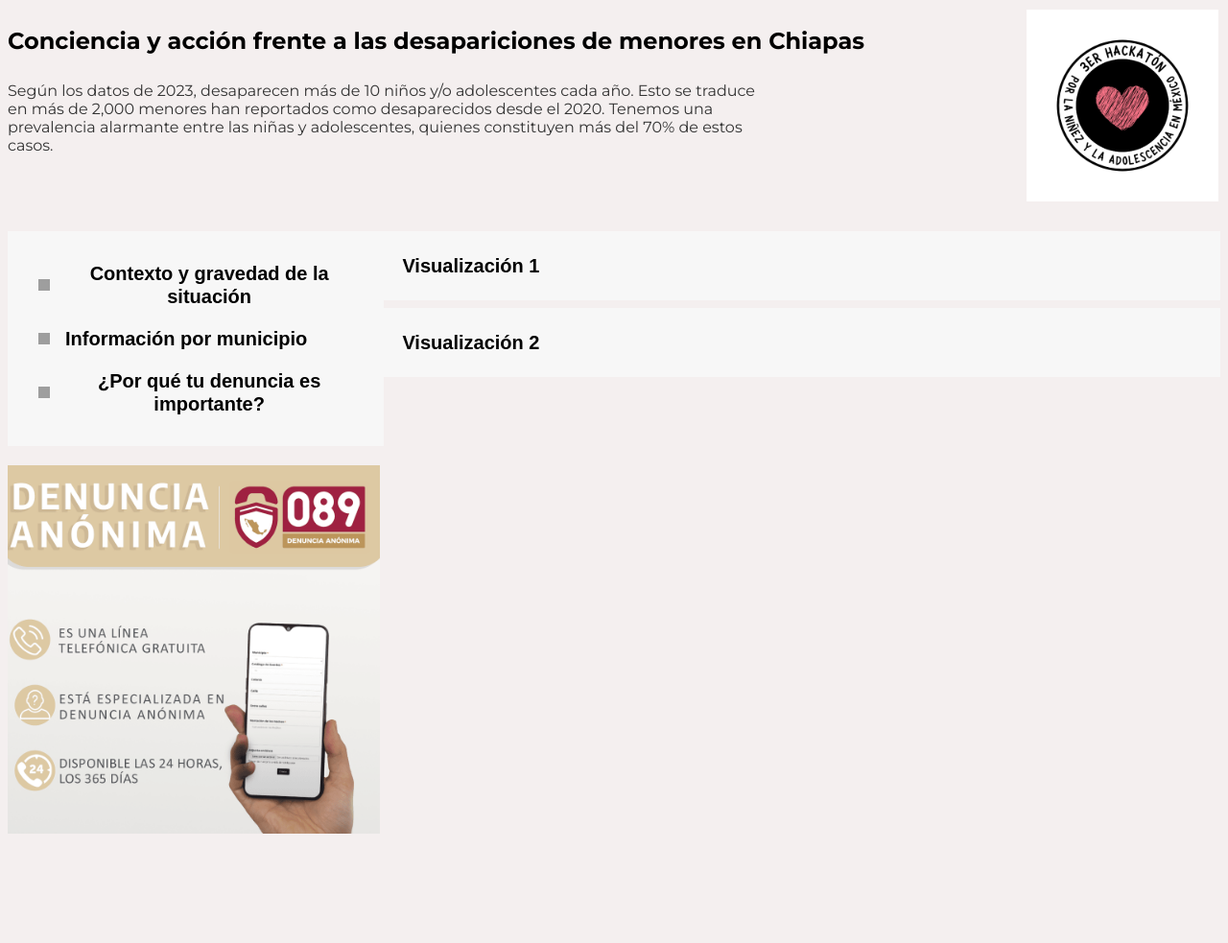
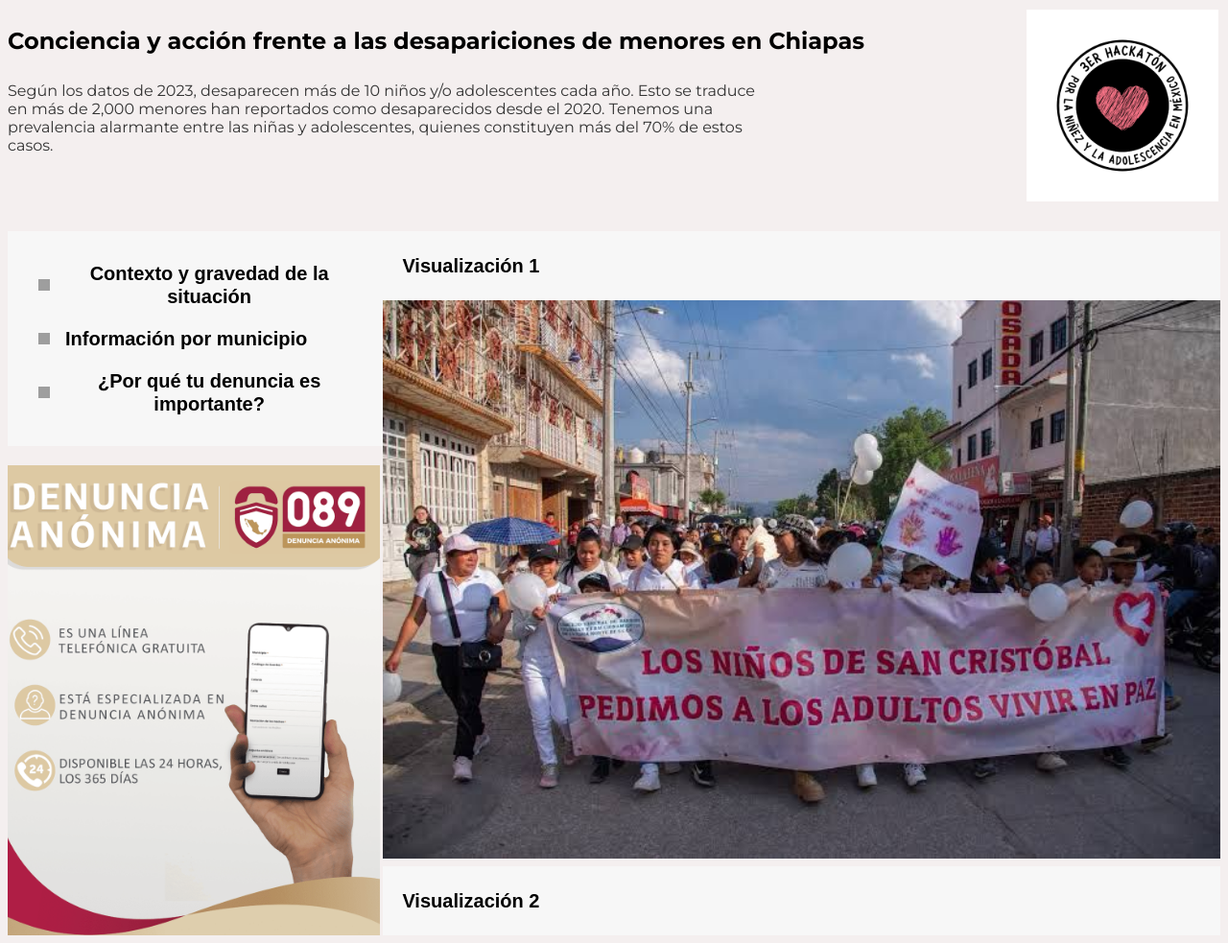
Before and after one commit to dataviz-itam/hackaton-infancia-equipo-fajs, a plain HTML site: page index.html in a window 1280 px wide. Shown: the whole page at 96% size. Before the commit the page ends 877 px from the top, so only its background shows below. Drawn offline with Linux system fonts and the light colour scheme; grey boxes are pictures that could not be loaded.

Commit message:
foto contexto

```diff
--- a/index.html
+++ b/index.html
@@ -56,14 +56,15 @@
                     <ul class="cs-faq-group" data-category="one">
                         <!-- Active class added as default -->
                         <li class="cs-faq-item">
-                            <button class="cs-button">
-                                <span class="cs-button-text">
-                                    Visualización 1
-                                </span>
-                            </button>
-                            <p class="cs-item-p">
-                                Explicación 1 y mapa etc...
-                            </p>
+                            <div class="cs-button-and-image-container">
+                                <button class="cs-button">
+                                    <span class="cs-button-text">
+                                        Visualización 1
+                                    </span>
+                                </button>
+                                <!-- Image below will match the button's width -->
+                                <img src="cristobal.jpeg" alt="Visualización de Cristobal" class="cs-item-img">
+                            </div>
                         </li>
                         <li class="cs-faq-item">
                             <button class="cs-button">
--- a/styles.css
+++ b/styles.css
@@ -347,3 +347,14 @@
     height: auto; /* Keep height auto to maintain aspect ratio */
     z-index: 1000; /* Ensures the image is above other elements */
 }
+
+.cs-item-img {
+  width: 100%;
+  height: auto;
+  display: block; /* Ensures that the image does not have any inline extra space */
+}
+
+.cs-button-and-image-container {
+  padding: 0;
+  margin: 0;
+}
```
Also changed, not shown: cristobal.jpeg (added).
